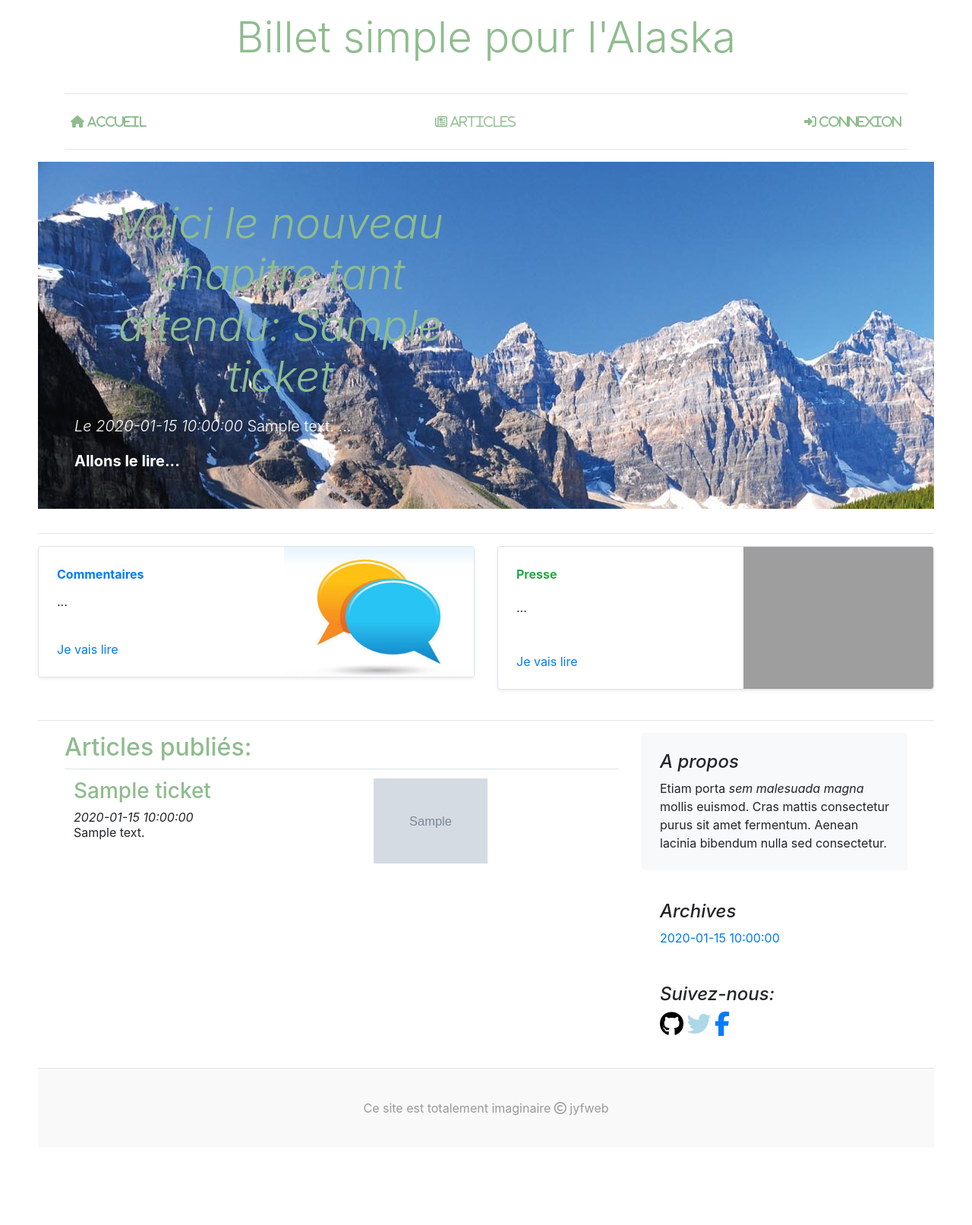
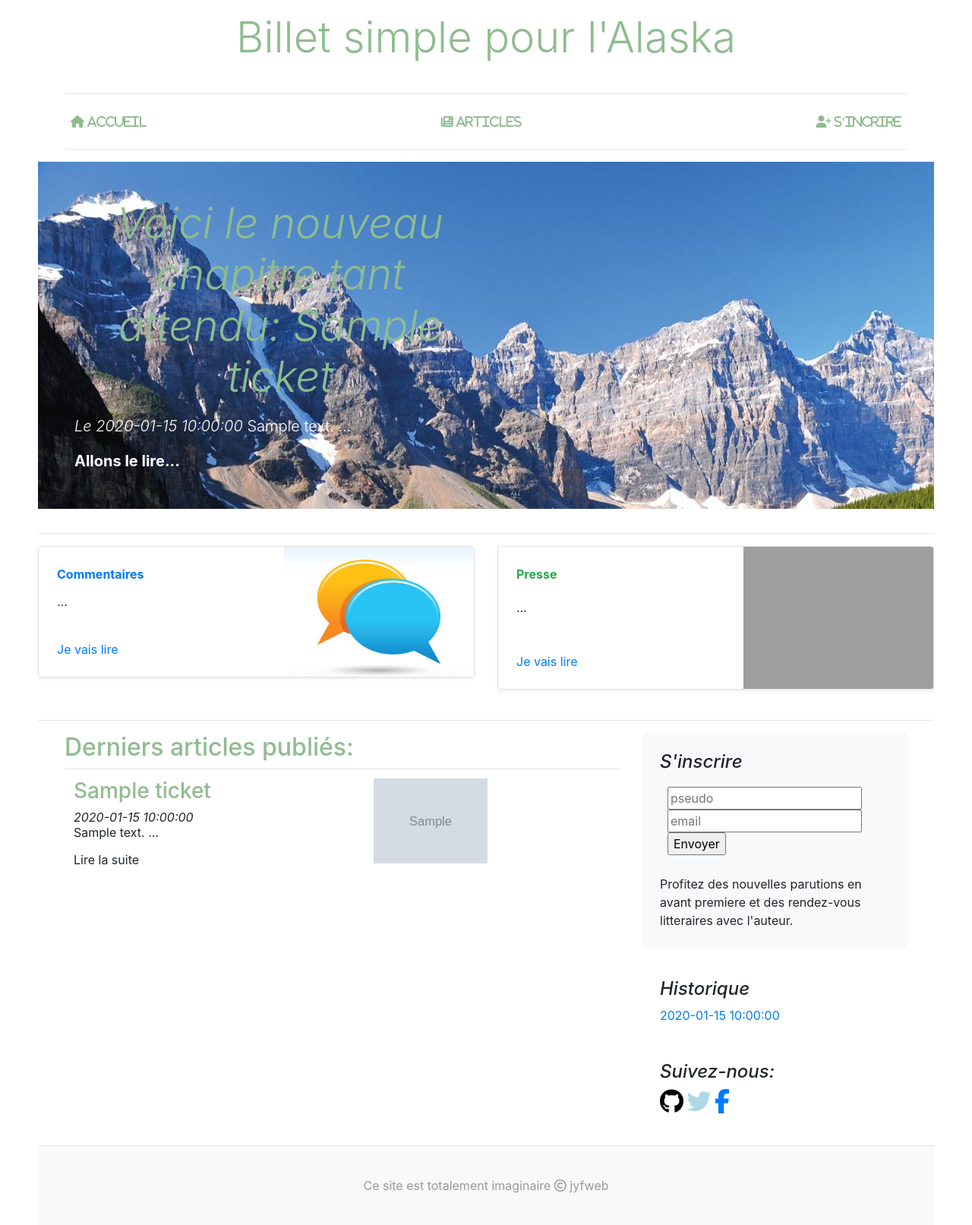
Before and after one commit to jyf-repo/blogForteroche, a PHP site: page / in a window 1280 px wide. Shown: the whole page at 76% size. Before the commit the page ends 1469 px from the top, so only its background shows below. Run offline with PHP 8.4, Linux system fonts and the light colour scheme; tables that the repository leaves empty or names only in its code hold one stand-in row (values such as "Sample post"); grey boxes marked "Sample" are stand-in pictures; some libraries are stand-ins or nearby versions; grey boxes are pictures that could not be loaded.

Commit message:
new form inscription in front end

```diff
--- a/view/frontend/postView.php
+++ b/view/frontend/postView.php
@@ -59,18 +59,19 @@
     <main role="main" class="container">
                 <div class="row">
                     <div class="col-md-8 blog-main">
-    <h2>Articles publiés:</h2>
+    <h2>Derniers articles publiés:</h2>
     <table class="table table-hover">
     <tbody>
 
 <?php
-
+$limit=5;/*limitation à 5 articles*/
 while ($dataPosts=$listPosts->fetch())
 {
 ?>
     <tr>
         <td>
-            <a href="index.php?action=comment&amp;postId=<?=$dataPosts['id'] ?>"><h3><?=htmlspecialchars($dataPosts['title'])?></h3></a><em><?=htmlspecialchars($dataPosts['date_creation'])?></em><p><?=htmlspecialchars($dataPosts['content'])?></p>
+            <a href="index.php?action=comment&amp;postId=<?=$dataPosts['id'] ?>"><h3><?=htmlspecialchars($dataPosts['title'])?></h3></a><em><?=htmlspecialchars($dataPosts['date_creation'])?></em><p><?=substr(htmlspecialchars($dataPosts['content']),0,50)?> ... </p>
+            <p>Lire la suite</p>
         </td>
         <td>
             <img src="public/image/<?= $dataPosts['image'];?>" width="150px">
@@ -85,12 +86,17 @@ while ($dataPosts=$listPosts->fetch())
 
                 <aside class="col-md-4 blog-sidebar">
                   <div class="p-4 mb-3 bg-light rounded">
-                    <h4 class="font-italic">A propos</h4>
-                    <p class="mb-0">Etiam porta <em>sem malesuada magna</em> mollis euismod. Cras mattis consectetur purus sit amet fermentum. Aenean lacinia bibendum nulla sed consectetur.</p>
+                    <h4 class="font-italic">S'inscrire</h4>
+                      <form>
+                          <input type="text" name="pseudo" placeholder='pseudo'><br/>
+                          <input type="text" name="email" placeholder='email'><br/>
+                          <input type="submit" value="Envoyer">
+                      </form>
+                    <p class="mb-0">Profitez des nouvelles parutions en avant premiere et des rendez-vous litteraires avec l'auteur.</p>
                   </div>
 
                   <div class="p-4">
-                    <h4 class="font-italic">Archives</h4>
+                    <h4 class="font-italic">Historique</h4>
                     <ol class="list-unstyled mb-0">
 <?php
 
--- a/view/frontend/template.php
+++ b/view/frontend/template.php
@@ -27,8 +27,8 @@
         <div class="nav-scroller py-1 mb-2">
             <nav class="nav d-flex justify-content-between">
               <a class="p-2 text-muted" href="index.php"><i class="fas fa-home" style="color: darkseagreen"> Accueil</i></a>
-              <a class="p-2 text-muted" href="index.php?action=totalPosts"><i class="far fa-newspaper" style="color: darkseagreen"> Articles</i></a>
-              <a class="p-2 text-muted" href="#"><i class="fas fa-sign-in-alt" style="color: darkseagreen"> Connexion</i></a>
+              <a class="p-2 text-muted" href="index.php?action=totalPosts"><i class="fas fa-newspaper" style="color: darkseagreen"> Articles</i></a>
+                <a class="p-2 text-muted" href="#"><i class="fas fa-user-plus" style="color: darkseagreen"> S'incrire</i></a>
             </nav>
         </div>
         <hr>
```
